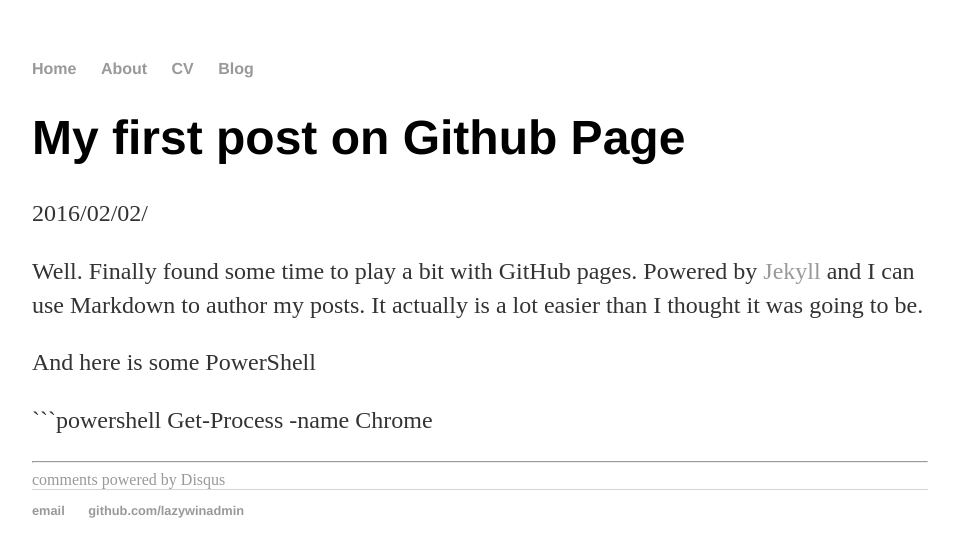
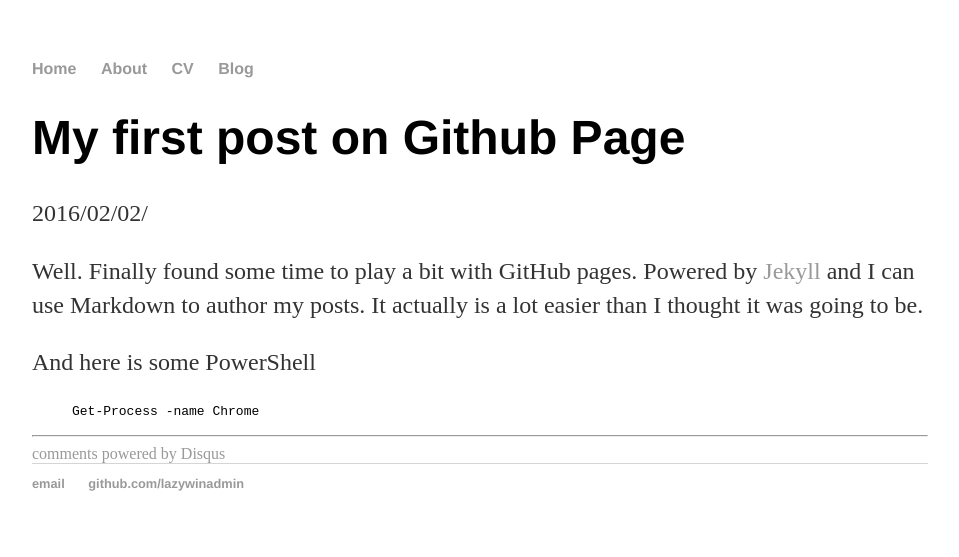
Before and after one commit to lazywinadmin/GithubPages-Hank, a Jekyll site: the page built from _posts/2016-02-02-lazywinadmin.md, in a window 1280 px wide. Shown: the top 557 px of the page, without its empty margins (160-1119 px from the left). Built offline with Jekyll 4.4.1, drawn with Linux system fonts in a browser that asks for light colours; comment, search, counter and statistics services are not loaded.

Commit message:
Update 2016-02-02-lazywinadmin.md

````diff
--- a/_posts/2016-02-02-lazywinadmin.md
+++ b/_posts/2016-02-02-lazywinadmin.md
@@ -8,5 +8,6 @@ Well. Finally found some time to play a bit with GitHub pages. Powered by [Jekyl
 
 And here is some PowerShell
 
-```powershell
+{% highlight powershell %}
 Get-Process -name Chrome
+{% endhighlight %}
````
